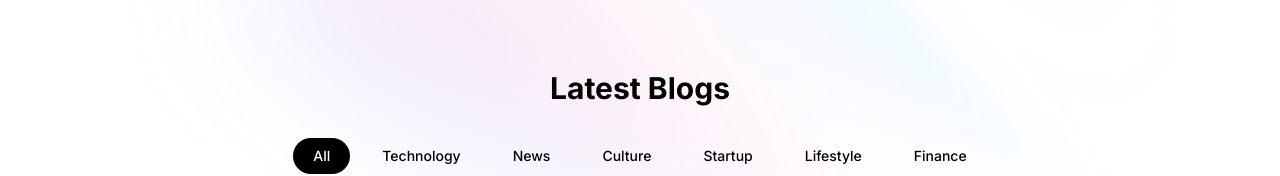
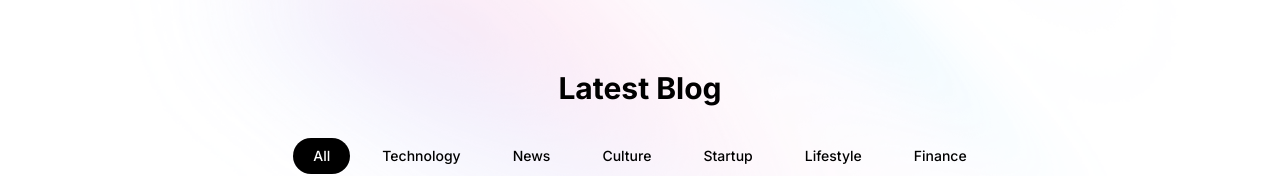
Before and after one commit to Krishnajeena02/Blogify-, a React (Vite) app in the folder Frontend/: page / in a window 1280 px wide. Shown: the part 508-684 px from the top of the page. Built offline with nearby package versions, Linux system fonts and the light colour scheme; no server answers.

Commit message:
fix path

```diff
--- a/Frontend/src/components/Bloglist.jsx
+++ b/Frontend/src/components/Bloglist.jsx
@@ -22,7 +22,7 @@ const BlogList = () => {
     <div className="max-w-6xl mx-auto px-6 py-12">
       {/* Heading */}
       <h2 className="text-3xl font-bold text-black mb-8 text-center">
-        Latest Blogs
+        Latest Blog
       </h2>
 
       {/* Categories */}
```
